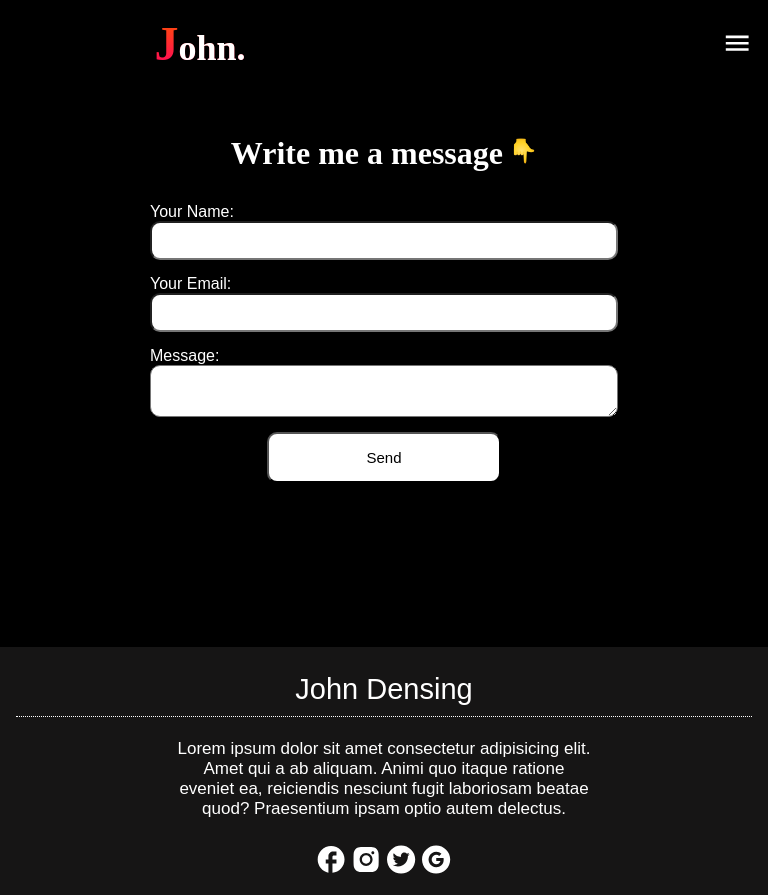
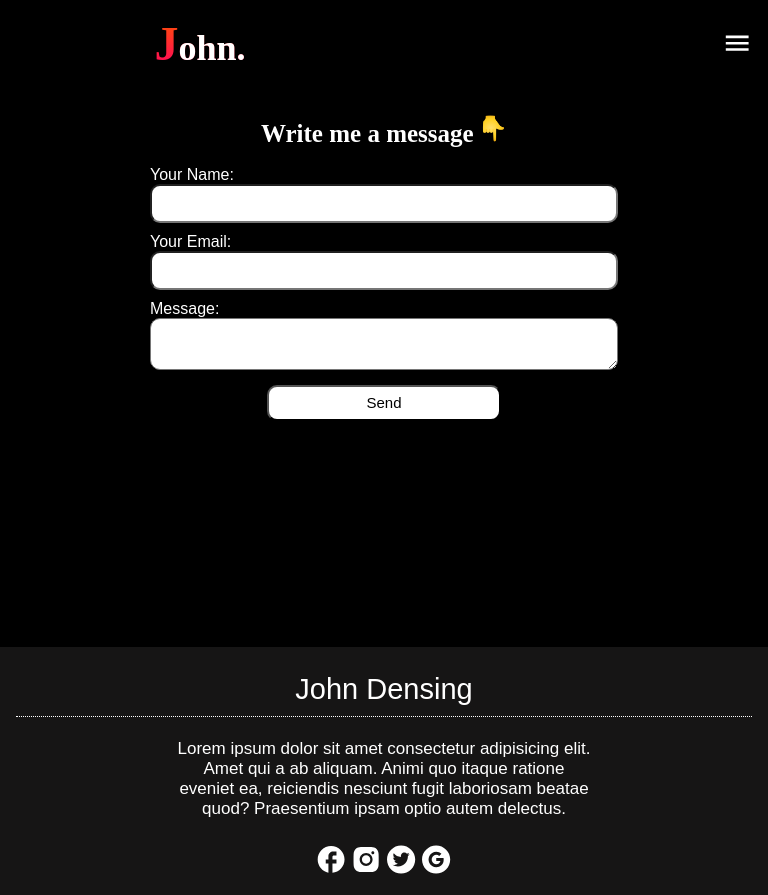
Before and after one commit to Johnnyboymahhboy/My-Portfolio, a React (Vite) app: page /My-Portfolio/contact in a window 768 px wide. Built offline with nearby package versions, Linux system fonts and the light colour scheme.

Commit message:
add: initial files

```diff
--- a/src/Pages/PagesStyleCss/Contact.css
+++ b/src/Pages/PagesStyleCss/Contact.css
@@ -324,3 +324,170 @@
 
 
 }
+
+
+
+
+
+
+
+
+@media (min-width: 577px) and (max-width: 767px){
+  .forms{
+    padding: 1em;
+    display: flex;
+    flex-direction: column;
+    width: 500px;
+
+  }
+  .form-container{
+    padding: .3em;
+    display: flex;
+    justify-content: center;
+    height: 70vh;
+  }
+  .lab{
+    color: white;
+    margin-top: 10px;
+    font-family: Arial, Helvetica, sans-serif;
+  }
+  .inputs{
+    padding: 10px;
+    background-color: white;
+    border-radius: 10px;
+  }
+  .hea{
+    color: white;
+    text-align: center;
+    padding: .3em;
+    font-size: 25px;
+  }
+  .bts{
+    background-color: white;
+    padding: .5em;
+    margin-top: 15px;
+    font-size: 15px;
+    width: 50%;
+    font-family: Arial, Helvetica, sans-serif;
+    border-radius: 10px;
+  }
+  .ge{
+    display: flex;
+    justify-content: center;
+  }
+
+  .sending{
+    position: absolute;
+    color: white;
+    display: flex;
+    justify-content: end;
+    width: 300px;
+    top: 30px;
+    right: 60px;
+  }
+  .sendingp{
+    width: 100%;
+    padding: 1em;
+    text-align: center;
+    background: rgb(0, 126, 0);
+    font-family: Arial, Helvetica, sans-serif;
+    display: flex;
+    color: rgb(255, 255, 255);
+    justify-content: center;
+    align-items: center;
+    border-radius: 10px;
+    transition: margin-right 0.3s;
+
+  }
+  .down{
+    width: 6%;
+
+  }
+  .ok{
+    width: 10%;
+    background-color: transparent;
+  }
+
+
+}
+
+
+
+
+@media (min-width: 768px) and (max-width: 991px) {
+  .forms{
+    padding: 1em;
+    display: flex;
+    flex-direction: column;
+    width: 500px;
+
+  }
+  .form-container{
+    padding: .3em;
+    display: flex;
+    justify-content: center;
+    height: 70vh;
+  }
+  .lab{
+    color: white;
+    margin-top: 10px;
+    font-family: Arial, Helvetica, sans-serif;
+  }
+  .inputs{
+    padding: 10px;
+    background-color: white;
+    border-radius: 10px;
+  }
+  .hea{
+    color: white;
+    text-align: center;
+    padding: .3em;
+    font-size: 25px;
+  }
+  .bts{
+    background-color: white;
+    padding: .5em;
+    margin-top: 15px;
+    font-size: 15px;
+    width: 50%;
+    font-family: Arial, Helvetica, sans-serif;
+    border-radius: 10px;
+  }
+  .ge{
+    display: flex;
+    justify-content: center;
+  }
+
+  .sending{
+    position: absolute;
+    color: white;
+    display: flex;
+    justify-content: end;
+    width: 300px;
+    top: 30px;
+    right: 60px;
+  }
+  .sendingp{
+    width: 100%;
+    padding: 1em;
+    text-align: center;
+    background: rgb(0, 126, 0);
+    font-family: Arial, Helvetica, sans-serif;
+    display: flex;
+    color: rgb(255, 255, 255);
+    justify-content: center;
+    align-items: center;
+    border-radius: 10px;
+    transition: margin-right 0.3s;
+
+  }
+  .down{
+    width: 6%;
+
+  }
+  .ok{
+    width: 10%;
+    background-color: transparent;
+  }
+
+}
```
